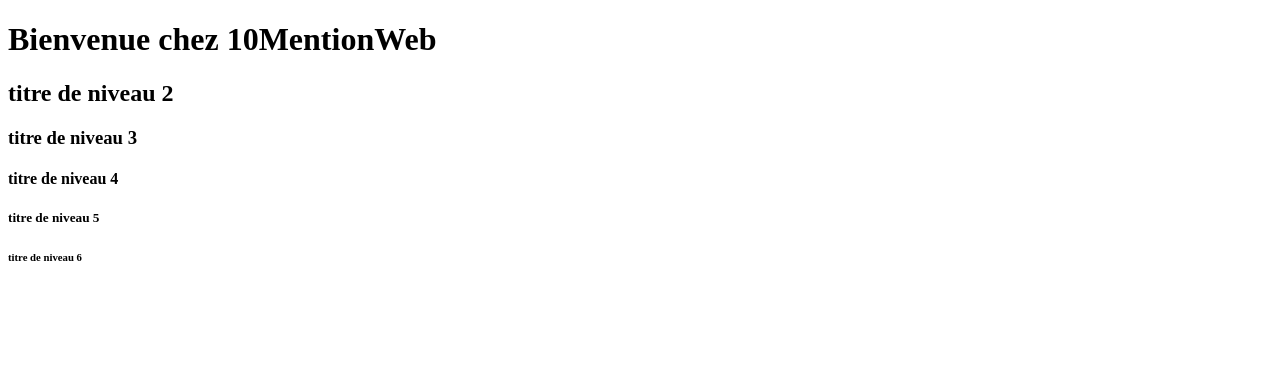
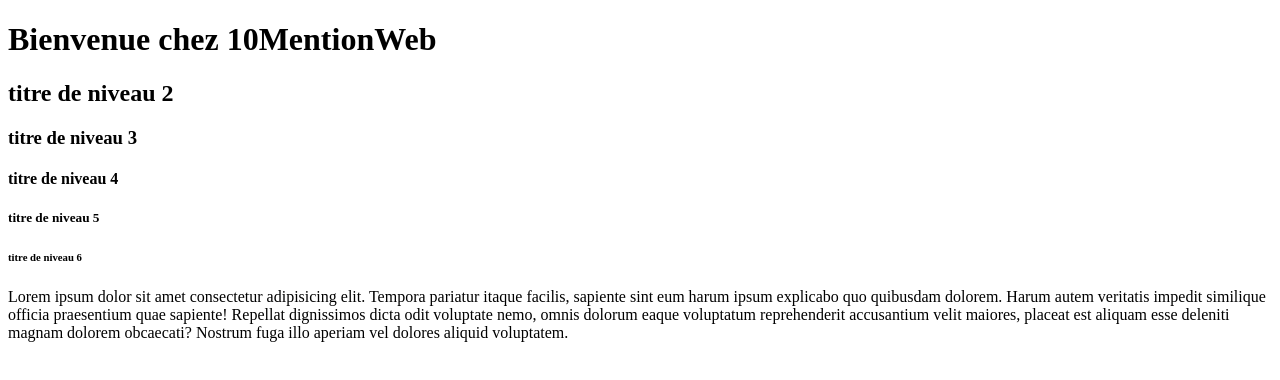
Before and after one commit to jclacky/10MentionWeb_Front, a plain HTML site: page 01_html_css/test.html in a window 1280 px wide. Drawn offline with Linux system fonts and the light colour scheme.

Commit message:
premiière test push

```diff
--- a/01_html_css/test.html
+++ b/01_html_css/test.html
@@ -13,7 +13,8 @@
    <h4>titre de niveau 4</h4>
    <h5>titre de niveau 5</h5>
    <h6>titre de niveau 6</h6>
-
+<p> Lorem ipsum dolor sit amet consectetur adipisicing elit. Tempora pariatur itaque facilis, sapiente sint eum harum ipsum explicabo quo quibusdam dolorem. Harum autem veritatis impedit similique officia praesentium quae sapiente!
+Repellat dignissimos dicta odit voluptate nemo, omnis dolorum eaque voluptatum reprehenderit accusantium velit maiores, placeat est aliquam esse deleniti magnam dolorem obcaecati? Nostrum fuga illo aperiam vel dolores aliquid voluptatem. </p>
 
 </body>
 </html>
```
